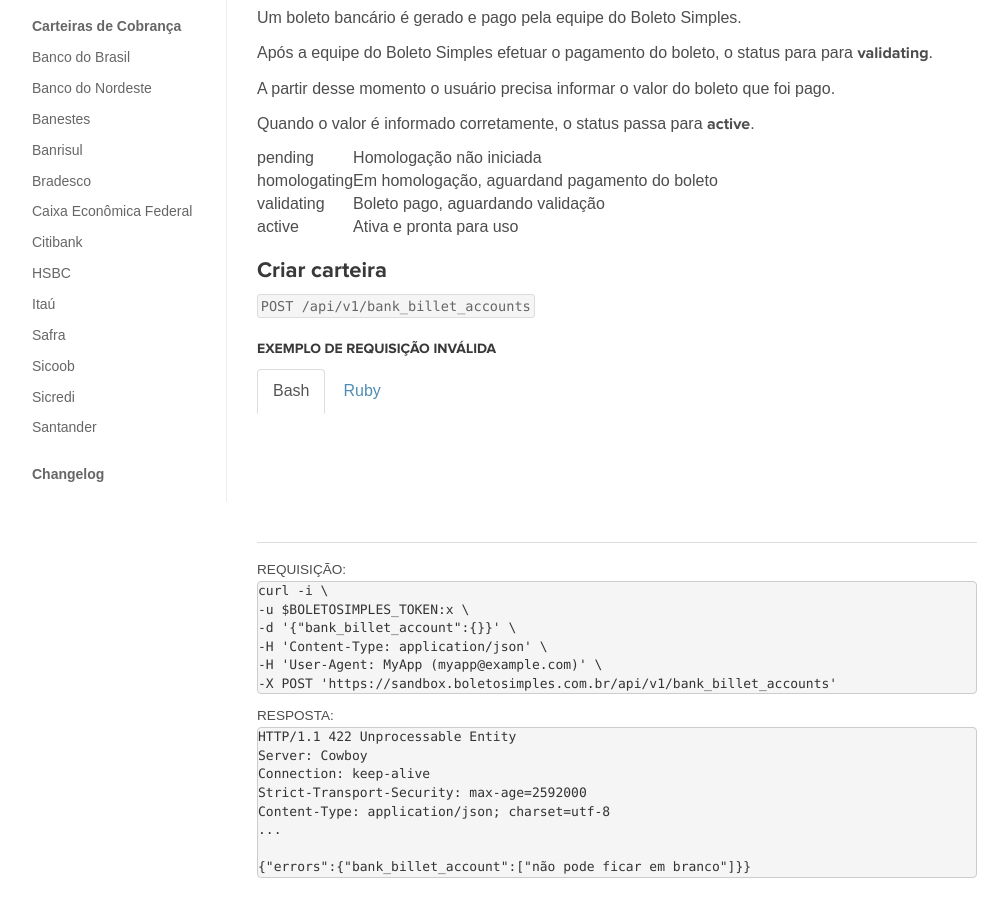
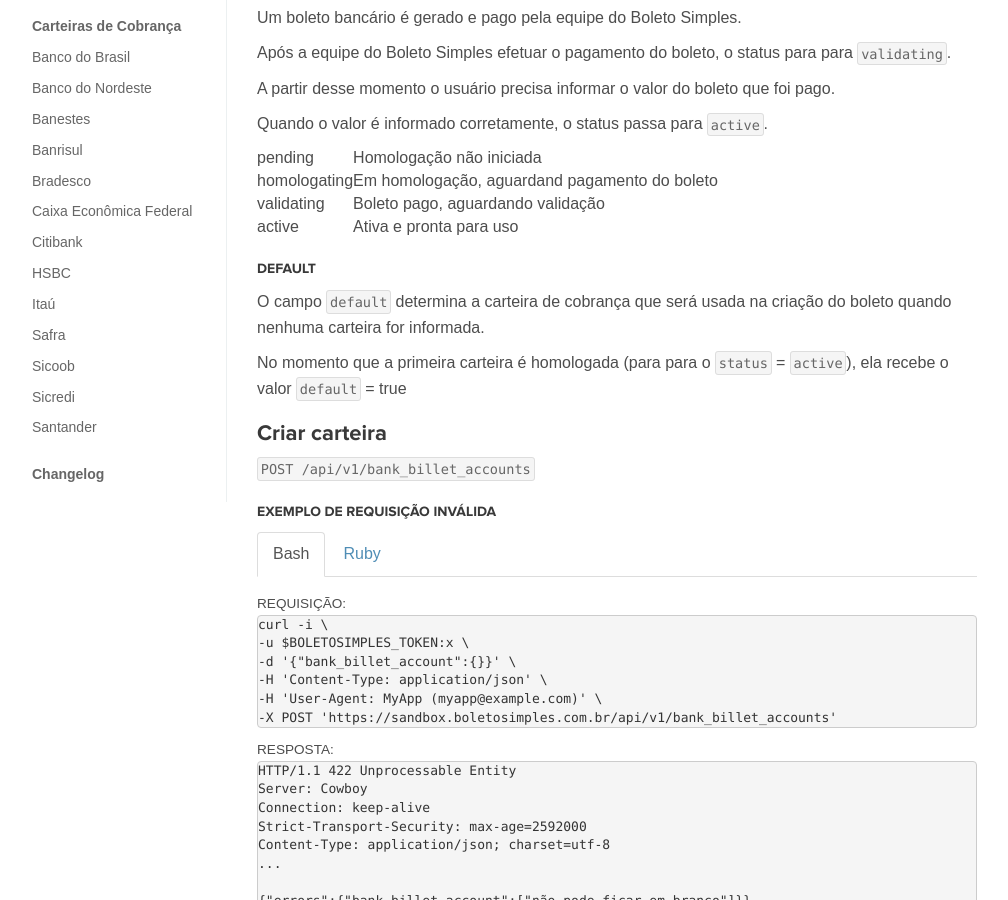
Before and after one commit to BoletoSimples/boletosimples-docs, a Jekyll site: the page built from reference/v1/bank_billet_accounts/index.md, in a window 1280 px wide and 900 px high, scrolled down 1542 px. Shown: the whole window, without its empty margins (143-1151 px from the left). Built offline with Jekyll 4.4.1, drawn with Linux system fonts in a browser that asks for light colours.

Commit message:
documents BankBilletAccount#default behaviour

```diff
--- a/reference/v1/bank_billet_accounts/index.md
+++ b/reference/v1/bank_billet_accounts/index.md
@@ -40,10 +40,10 @@ breadcrumb: Carteiras de Cobrança
 | **beneficiary_cnpj_cpf** | Não   | String  | 20      | CPF/CNPJ do Beneficiário
 | **beneficiary_address**  | Não   | String  | 255     | Endereço do Beneficiário
 | **name**                 | Não   | String  |         | Nome da Conta ***
-| **status**               | Não   | String  |         | Situação da carteira
+| [**status**](#status)    | Não   | String  |         | Situação da carteira
 | **homologated_at**       | Não   | Date    |         | Data de homologação
 | **next_remittance_number**| Não  | String  |         | Próximo Número da Remessa. Default: 1
-| **default**              | Não   | Boolean |         | Padrão
+| [**default**](#default)  | Não   | Boolean |         | Padrão
 | **configuration**        | Não   | JSON    |         | Configuração de dados padrões para boleto
 | **bank_contract**        | Não   | Hash    |         | Dados da Carteira ***
 
@@ -57,24 +57,30 @@ breadcrumb: Carteiras de Cobrança
 
 #### status
 
-Quando a carteira acaba de ser cadastrada, ela ganha o status **pending**.
+Quando a carteira acaba de ser cadastrada, ela ganha o status `pending`.
 
 Nesse momento o usuário deve aceitar os termos e iniciar a homologação.
 
-Ao clicar em "Prosseguir com a Homologação", o status passa para **homologating**.
+Ao clicar em "Prosseguir com a Homologação", o status passa para `homologating`.
 
 Um boleto bancário é gerado e pago pela equipe do Boleto Simples.
 
-Após a equipe do Boleto Simples efetuar o pagamento do boleto, o status para para **validating**.
+Após a equipe do Boleto Simples efetuar o pagamento do boleto, o status para para `validating`.
 
 A partir desse momento o usuário precisa informar o valor do boleto que foi pago.
 
-Quando o valor é informado corretamente, o status passa para **active**.
+Quando o valor é informado corretamente, o status passa para `active`.
 
 | pending      | Homologação não iniciada
 | homologating | Em homologação, aguardand pagamento do boleto
 | validating   | Boleto pago, aguardando validação
 | active       | Ativa e pronta para uso
+
+#### default
+
+O campo `default` determina a carteira de cobrança que será usada na criação do boleto quando nenhuma carteira for informada.
+
+No momento que a primeira carteira é homologada (para para o `status` = `active`), ela recebe o valor `default` = true
 
 
 ### Criar carteira
```
Also changed, not shown: changelog/index.md (+4 -0 lines).
